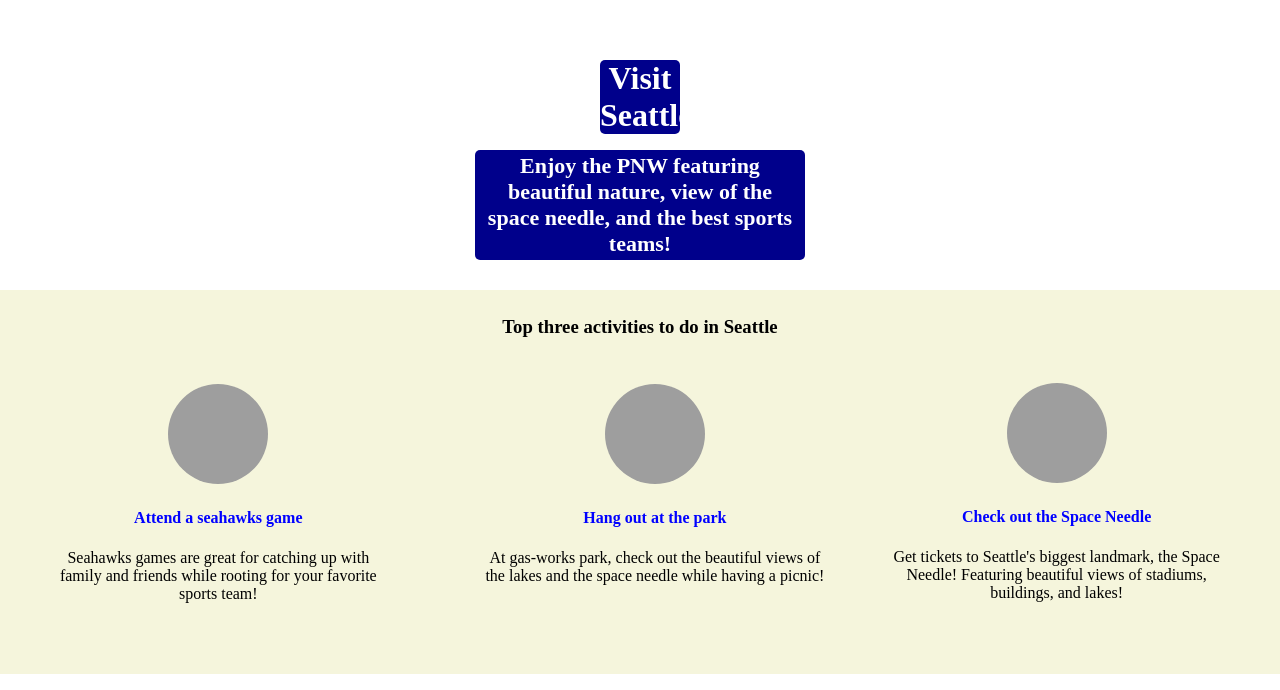
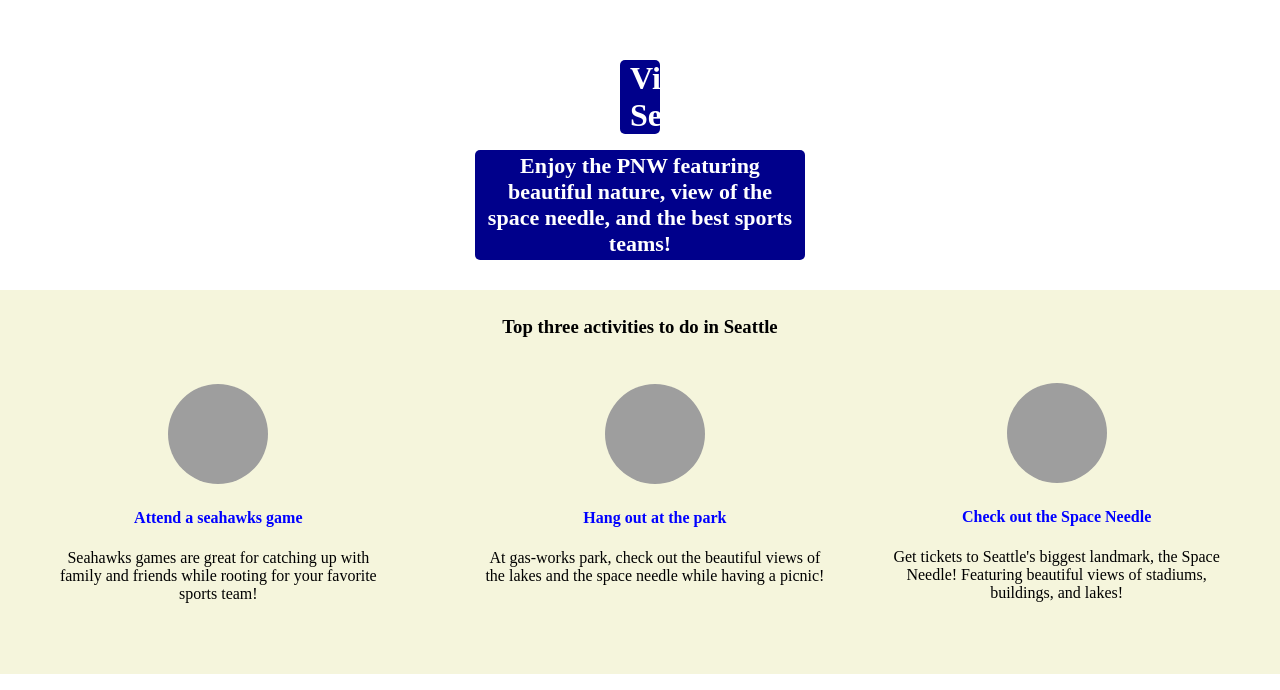
Before and after one commit to cirakb/SeattleHomepage, a plain HTML site: page index.html in a window 1280 px wide. Shown: the part 110-800 px from the top of the page. Drawn offline with Linux system fonts and the light colour scheme; grey boxes are pictures that could not be loaded.

Commit message:
Update style.css

```diff
--- a/style.css
+++ b/style.css
@@ -39,10 +39,10 @@ img{
 .title{
     background-color: darkblue;
     margin-top: 80px;
-    margin-left: 600px;
-    margin-right: 600px;
-    padding-left: -30px;
-    padding-right: -30px;
+    margin-left: 620px;
+    margin-right: 620px;
+    padding-left: 10px;
+    padding-right: 10px;
     color: white;
     border-radius: 5px;
 }
```
